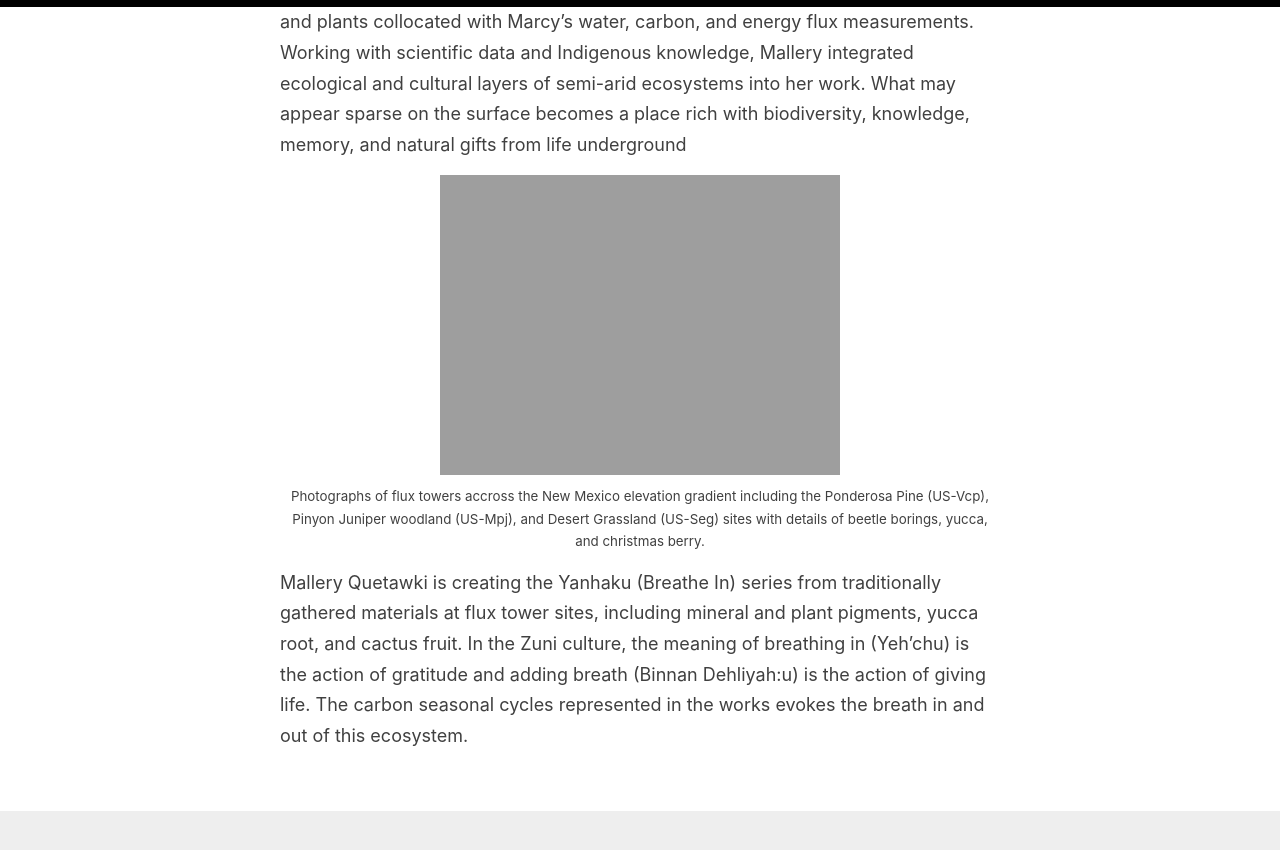
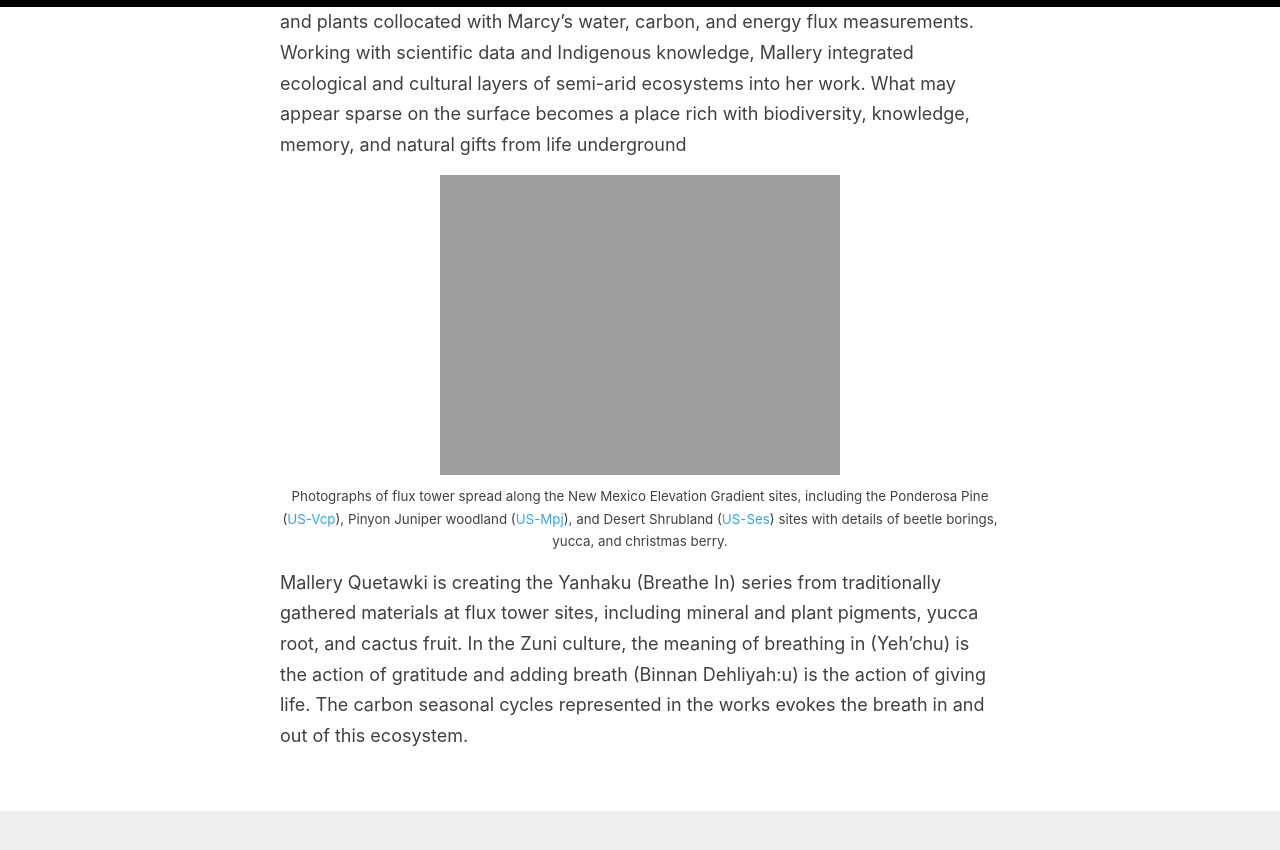
Before and after one commit to fluxnetart/fluxnetart.github.io, a Jekyll site: the page built from _posts/2025-11-20-yenhaku.md, in a window 1280 px wide and 900 px high, scrolled down 909 px. Shown: the top 850 px of the window. Built offline with Jekyll 4.4.1, drawn with Linux system fonts in a browser that asks for light colours; some of the changed text lies outside the part shown.

Commit message:
Update 2025-11-20-yenhaku.md

```diff
--- a/_posts/2025-11-20-yenhaku.md
+++ b/_posts/2025-11-20-yenhaku.md
@@ -14,7 +14,7 @@ Artist Mallery Quetawki and ecologist Marcy Litvak visited grasslands, pinon jun
 
 <figure style="text-align: center;" >
   <img src="https://fluxnetart.github.io/images/dryland_sites.png" style="max-height: 777px; height: auto;">
-  <figcaption>Photographs of flux towers accross the New Mexico elevation gradient including the Ponderosa Pine (US-Vcp), Pinyon Juniper woodland (US-Mpj), and Desert Grassland (US-Seg) sites with details of beetle borings, yucca, and christmas berry. </figcaption>
+  <figcaption>Photographs of flux tower spread along the New Mexico Elevation Gradient sites, including the Ponderosa Pine (<a href = "http://ameriflux.lbl.gov/sites/siteinfo/US-Vcp">US-Vcp</a>), Pinyon Juniper woodland (<a href = "http://ameriflux.lbl.gov/sites/siteinfo/US-Mpj">US-Mpj</a>), and Desert Shrubland (<a href = "http://ameriflux.lbl.gov/sites/siteinfo/US-Ses">US-Ses</a>) sites with details of beetle borings, yucca, and christmas berry. </figcaption>
 </figure>
 
 
```
Also changed, not shown: other parts of _posts/2025-11-20-yenhaku.md (+1 -1 lines).
